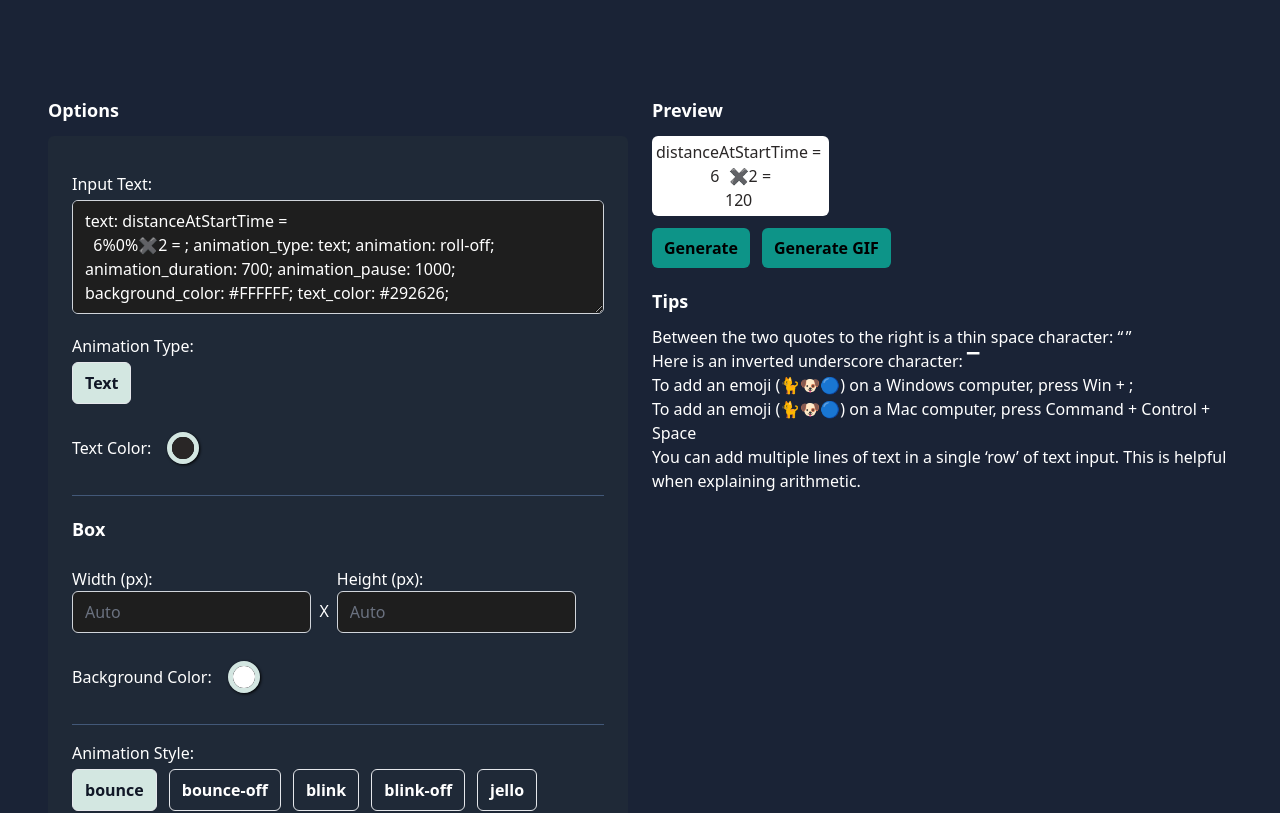
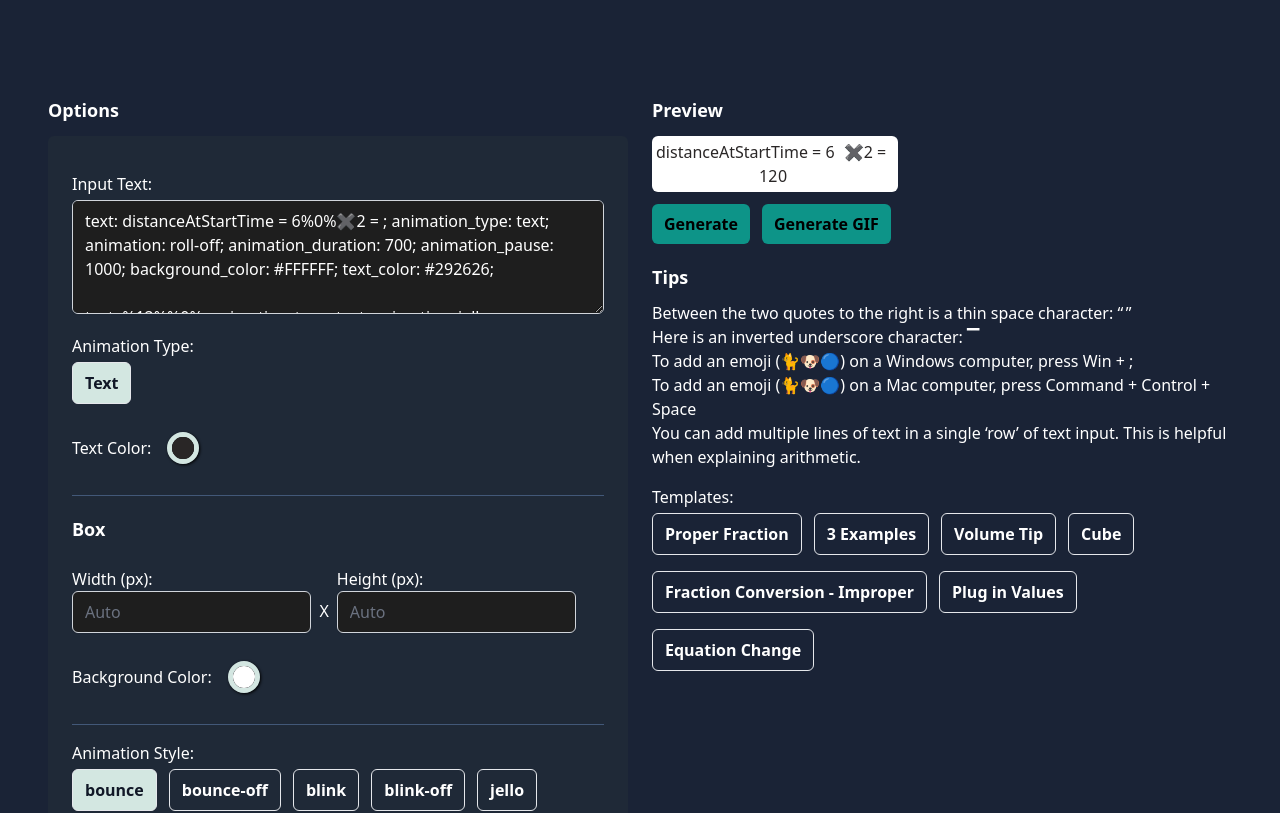
Before and after one commit to Hunter-Oredson/text-animation, a Vue app: page / in a window 1280 px wide. Shown: the top 813 px of the page. Built offline with nearby package versions, Linux system fonts and the light colour scheme.

Commit message:
feat: added in templates

```diff
--- a/src/App.vue
+++ b/src/App.vue
@@ -226,6 +226,27 @@
             </li>
           </ul>
         </div>
+        <div>
+          <label class="block mt-4">Templates: </label>
+          <div class="flex flex-wrap gap-3">
+            <label
+              v-for="(template, index) in allTemplates"
+              :key="index"
+              class="flex items-center mt-1 border px-3 py-2 cursor-pointer rounded-md font-semibold"
+              :class="{ 'btn-selected': formData.template === template.title }"
+            >
+              <input
+                @click="handleTemplate(template)"
+                type="radio"
+                name="template"
+                class="hidden form-radio border-gray-300 shadow-sm focus:border-indigo-300 focus:ring focus:ring-indigo-200 focus:ring-opacity-50"
+                v-model="formData.template"
+                :value="template.title"
+              />
+              <span>{{ template.title }}</span>
+            </label>
+          </div>
+        </div>
       </div>
     </div>
   </div>
@@ -269,6 +290,7 @@ import {
   outputs,
 } from "./config/default.config";
 import { generateDownloadable } from "./downloader";
+import { allTemplates } from "./templates";
 
 const formData = ref({
   isImportFromCsv: false,
@@ -285,6 +307,7 @@ const formData = ref({
   },
   text_color: ANIMATION.TEXT_COLOR,
   result: "",
+  template: "",
 });
 
 const previewElement = ref(null);
@@ -307,6 +330,11 @@ function initiateApp() {
 
 function handleFormUpdate(e) {
   GenerateAnimation(null, e.target);
+}
+
+function handleTemplate(template) {
+  formData._rawValue.input = template.text;
+  GenerateAnimation();
 }
 
 function handleInputChange() {
--- a/src/config/default.config.js
+++ b/src/config/default.config.js
@@ -1,3 +1,5 @@
+import { equationChange } from "../templates";
+
 export const OUTPUTS = {
   TEXT: "Text",
   OBJECT: "Object in a Grid",
@@ -26,11 +28,7 @@ export const outputs = ["Text"];
 
 // INPUT for grid -> text: We can think of 97% x %6% as 97% groups of %5%  ⚽️.; animation: bounce; animation_duration: 700; animation_pause: 200; text_color: #FFFFFF; height: 308; width: 350; background_color: #1F2937
 export const ANIMATION = {
-  INPUT: `text: distanceAtStartTime =
-  6%0%✖️2 = ; animation_type: text; animation: roll-off; animation_duration: 700; animation_pause: 1000; background_color: #FFFFFF; text_color: #292626;
-
-text: %12%%0%; animation_type: text; animation: jello; animation_duration: 700; animation_pause: 1200; background_color: #FFFFFF; text_color: #292626;
-`,
+  INPUT: equationChange(),
 
   DURATION: 700,
   PAUSE: 200,
--- /dev/null
+++ b/src/templates.js
@@ -0,0 +1,52 @@
+export const properFraction =
+  () => `text:  1; animation: bounce; animation_duration: 500; animation_pause: 400; background_color: #FFFFFF; text_color: #292626;
+
+text: %2% ➖ ; animation: bounce; animation_duration: 500; animation_pause: 400; background_color: #FFFFFF; text_color: #292626;
+
+text:  %2%; animation: bounce; animation_duration: 500; animation_pause: 400; background_color: #FFFFFF; text_color: #292626;`;
+
+export const threeExamples = () => `text:
+     Meters (m) %📏📐%
+    Gallons (gal) %🥛🍼%
+     Pounds (lb) %⚖️🏋️% ; animation: jello; animation_duration: 600; animation_pause: 600; background_color: #FFFFFF; text_color: #292626;`;
+
+export const volumeTip = () => `text: %💧%
+ 🟪↕️
+ ↔️ ; animation: bounce; animation_duration: 500; animation_pause: 400; background_color: #FFFFFF; text_color: #292626;`;
+
+export const cube = () => `text:
+ 🧊%↕️ %
+  %↔️%%↗️% ; animation: jello; animation_duration: 600; animation_pause: 600; background_color: #FFFFFF; text_color: #292626;`;
+
+export const improperFractionConversion =
+  () => `text:         1         %5%  ; animation_type: text; animation: spin; animation_duration: 500; animation_pause: 2000; background_color: #FFFFFF; text_color: #292626;
+
+text: %1% + ➖  =  ➖ ; animation_type: text; animation: spin; animation_duration: 500; animation_pause: 400; background_color: #FFFFFF; text_color: #292626;
+
+text:       %2%         4; animation_type: text; animation: bounce; animation_duration: 500; animation_pause: 100; background_color: #FFFFFF; text_color: #292626;`;
+
+export const plugInValues =
+  () => `text: distance = speed ✖️ time; animation_type: text; animation: roll-off; animation_duration: 700; animation_pause: 1000; background_color: #FFFFFF; text_color: #292626;
+
+text: 🟰 ; animation_type: text; animation: roll-off; animation_duration: 700; animation_pause: 1000; background_color: #FFFFFF; text_color: #292626;
+
+text: distance = %60% %✖️% %2%; animation_type: text; animation: jello; animation_duration: 700; animation_pause: 1000; background_color: #FFFFFF; text_color: #292626;`;
+
+export const equationChange = () => `text: distanceAtStartTime =
+6%0%✖️2 = ; animation_type: text; animation: roll-off; animation_duration: 700; animation_pause: 1000; background_color: #FFFFFF; text_color: #292626;
+
+text: %12%%0%; animation_type: text; animation: jello; animation_duration: 700; animation_pause: 1200; background_color: #FFFFFF; text_color: #292626;`;
+
+// make sure to update this anytime we add any more templates!
+export const allTemplates = [
+  { title: "Proper Fraction", text: properFraction() },
+  { title: "3 Examples", text: threeExamples() },
+  { title: "Volume Tip", text: volumeTip() },
+  { title: "Cube", text: cube() },
+  {
+    title: "Fraction Conversion - Improper",
+    text: improperFractionConversion(),
+  },
+  { title: "Plug in Values", text: plugInValues() },
+  { title: "Equation Change", text: equationChange() },
+];
```
